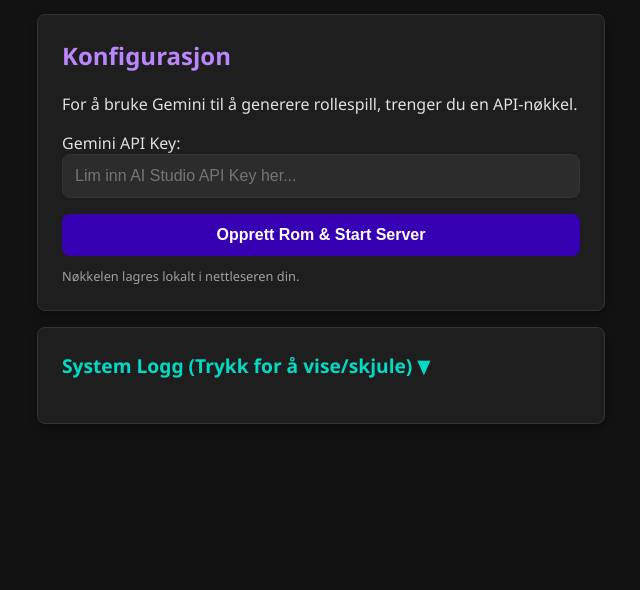
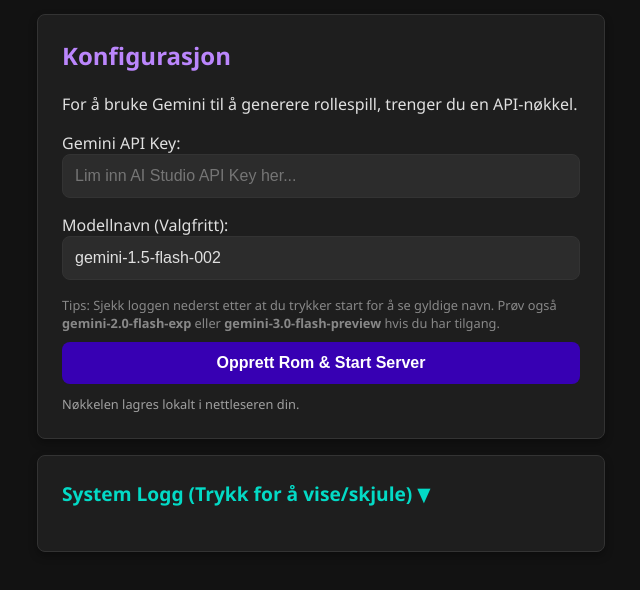
Before and after one commit to Hrafnir/GeminiMentometer, a plain HTML site: page host.html in a window 1280 px wide. Shown: the part 142-732 px from the top of the page, without its empty margins (319-959 px from the left). Drawn offline with nearby package versions, Linux system fonts and the light colour scheme.

Commit message:
Update host.html

```diff
--- a/host.html
+++ b/host.html
@@ -1,4 +1,4 @@
-<!-- Version: #3 -->
+<!-- Version: #8 -->
 <!DOCTYPE html>
 <html lang="no">
 <head>
@@ -8,7 +8,7 @@
     <link rel="stylesheet" href="style.css">
     <!-- PeerJS Library for P2P connection -->
     <script src="https://unpkg.com/peerjs@1.5.2/dist/peerjs.min.js"></script>
-    <!-- Marked Library for Markdown parsing (optional but good for Gemini text) -->
+    <!-- Marked Library for Markdown parsing -->
     <script src="https://cdn.jsdelivr.net/npm/marked/marked.min.js"></script>
 </head>
 <body>
@@ -30,6 +30,13 @@
 
             <label for="api-key">Gemini API Key:</label>
             <input type="password" id="api-key" placeholder="Lim inn AI Studio API Key her...">
+
+            <label for="model-name">Modellnavn (Valgfritt):</label>
+            <input type="text" id="model-name" value="gemini-1.5-flash-002" placeholder="F.eks. gemini-1.5-flash-002">
+            <small style="display:block; margin-bottom:10px; color:#888;">
+                Tips: Sjekk loggen nederst etter at du trykker start for å se gyldige navn.
+                Prøv også <b>gemini-2.0-flash-exp</b> eller <b>gemini-3.0-flash-preview</b> hvis du har tilgang.
+            </small>
 
             <button id="btn-start-hosting" class="btn">Opprett Rom & Start Server</button>
             <small>Nøkkelen lagres lokalt i nettleseren din.</small>
@@ -60,12 +67,10 @@
 
             <div style="margin-bottom: 15px;">
                 <label for="scenario-context">Kontekst / Handling:</label>
-                <textarea id="scenario-context" rows="3" placeholder="F.eks: 'Spillerne står foran en låst dør i en romstasjon...' eller la stå tomt for å fortsette historien automatically."></textarea>
+                <textarea id="scenario-context" rows="3" placeholder="F.eks: 'Spillerne står foran en låst dør...'"></textarea>
             </div>
 
             <button id="btn-generate" class="btn">Generer Neste Scenario (Gemini)</button>
-
-            <!-- Manuell overstyring (skjult som default, kan toggles hvis vi vil senere, men holder det enkelt nå) -->
         </div>
 
         <!-- SEKSJON 4: LIVE RESULTATER -->
@@ -79,7 +84,6 @@
 
             <h3>Stemmeresultater</h3>
             <div id="voting-results" class="results-container">
-                <!-- Søyler genereres her dynamisk via JS -->
                 <p style="text-align: center; color: #666;">Ingen avstemning pågår.</p>
             </div>
 
@@ -88,7 +92,7 @@
             </div>
         </div>
 
-        <!-- DEBUG LOG (Nyttig for å se hva som skjer "under panseret") -->
+        <!-- DEBUG LOG -->
         <div class="card">
             <h3 style="cursor: pointer;" onclick="document.getElementById('debug-log').classList.toggle('hidden')">System Logg (Trykk for å vise/skjule) &#9660;</h3>
             <div id="debug-log" class="hidden" style="font-family: monospace; font-size: 0.75rem; color: #0f0; background: #000; padding: 10px; height: 150px; overflow-y: scroll;">
@@ -102,7 +106,6 @@
     <script src="host.js"></script>
 
     <script>
-        // Enkel hjelpefunksjon for å legge til logg i UIet med en gang siden laster
         function logToUi(msg) {
             const logEl = document.getElementById('debug-log');
             if(logEl) {
@@ -117,4 +120,4 @@
     </script>
 </body>
 </html>
-<!-- Version: #3 -->
+<!-- Version: #8 -->
```
